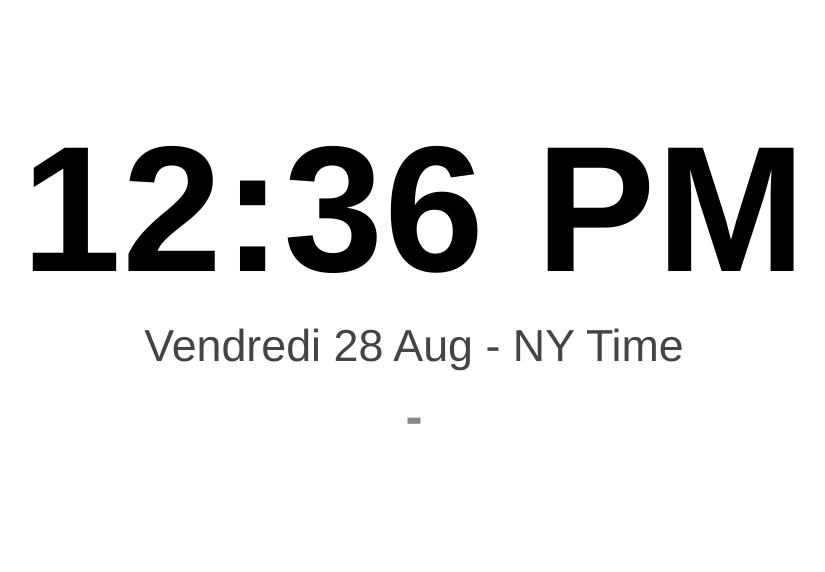
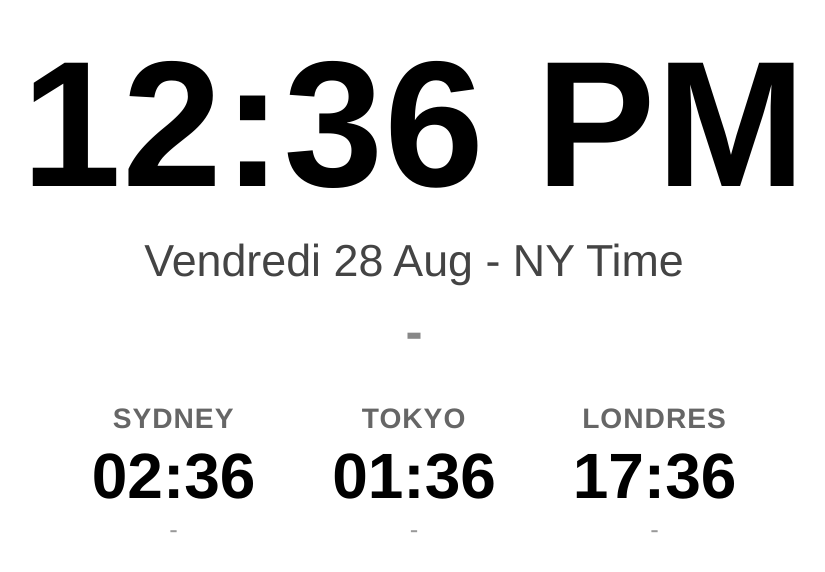
Before and after one commit to fhgf68xgxw-cmd/horloge, a plain HTML site: page index.html in a window 1280 px wide. Shown: the part 118-690 px from the top of the page, without its empty margins (226-1051 px from the left). Drawn offline with Linux system fonts and the light colour scheme.

Commit message:
Add files via upload

```diff
--- a/index.html
+++ b/index.html
@@ -71,6 +71,47 @@
     margin-top: 12px;
     text-align: center;
   }
+  #sessions {
+    display: -webkit-box;
+    display: -webkit-flex;
+    display: flex;
+    -webkit-box-orient: horizontal;
+    -webkit-flex-direction: row;
+    flex-direction: row;
+    -webkit-box-pack: center;
+    -webkit-justify-content: center;
+    justify-content: center;
+    margin-top: 30px;
+    width: 100%;
+  }
+  .session-clock {
+    text-align: center;
+    margin: 0 3vw;
+  }
+  .session-label {
+    font-size: 2.2vw;
+    color: #666666;
+    font-weight: bold;
+    letter-spacing: 1px;
+  }
+  .session-time {
+    font-size: 5vw;
+    font-weight: bold;
+    color: #000000;
+    margin-top: 4px;
+  }
+  .session-time.kz {
+    color: #a30000;
+  }
+  .session-status {
+    font-size: 2vw;
+    color: #999999;
+    margin-top: 2px;
+  }
+  .session-status.kz {
+    color: #a30000;
+    font-weight: bold;
+  }
 </style>
 </head>
 <body>
@@ -79,6 +120,24 @@
   <div id="date">--</div>
   <div id="status">-</div>
   <div id="countdown"></div>
+
+  <div id="sessions">
+    <div class="session-clock">
+      <div class="session-label">SYDNEY</div>
+      <div class="session-time" id="sydney-time">--:--</div>
+      <div class="session-status" id="sydney-status">-</div>
+    </div>
+    <div class="session-clock">
+      <div class="session-label">TOKYO</div>
+      <div class="session-time" id="tokyo-time">--:--</div>
+      <div class="session-status" id="tokyo-status">-</div>
+    </div>
+    <div class="session-clock">
+      <div class="session-label">LONDRES</div>
+      <div class="session-time" id="london-time">--:--</div>
+      <div class="session-status" id="london-status">-</div>
+    </div>
+  </div>
 </div>
 
 <script>
@@ -110,6 +169,53 @@ function getNYTime() {
   var offsetHours = isUSDST(utcDate) ? -4 : -5;
   var nyMs = utcMs + (offsetHours * 3600000);
   return new Date(nyMs);
+}
+
+// DST Europe : dernier dimanche mars 1h UTC -> dernier dimanche octobre 1h UTC
+function isEUDST(utcDate) {
+  var year = utcDate.getUTCFullYear();
+  var marchBase = new Date(Date.UTC(year, 2, 31, 1));
+  marchBase.setUTCDate(31 - marchBase.getUTCDay());
+  var octBase = new Date(Date.UTC(year, 9, 31, 1));
+  octBase.setUTCDate(31 - octBase.getUTCDay());
+  var t = utcDate.getTime();
+  return t >= marchBase.getTime() && t < octBase.getTime();
+}
+
+// DST Australie : 1er dimanche octobre 2h AEST -> 1er dimanche avril 3h AEDT
+function isAUDST(utcDate) {
+  var year = utcDate.getUTCFullYear();
+  var octFirst = new Date(Date.UTC(year, 9, 1));
+  var octOffset = (7 - octFirst.getUTCDay()) % 7;
+  var octSunday = 1 + octOffset;
+  var dstStart = new Date(Date.UTC(year, 9, octSunday, -8)); // 2h AEST(+10) = 16h UTC veille
+
+  var aprFirst = new Date(Date.UTC(year, 3, 1));
+  var aprOffset = (7 - aprFirst.getUTCDay()) % 7;
+  var aprSunday = 1 + aprOffset;
+  var dstEnd = new Date(Date.UTC(year, 3, aprSunday, -8)); // 3h AEDT(+11) = 16h UTC veille
+
+  var t = utcDate.getTime();
+  if (t >= dstStart.getTime()) return true;
+  if (t < dstEnd.getTime()) return true;
+  return false;
+}
+
+function getCityTime(offsetFn) {
+  var nowMs = new Date().getTime();
+  var utcDate = new Date(nowMs);
+  var offset = offsetFn(utcDate);
+  return new Date(nowMs + offset * 3600000);
+}
+
+function getSydneyTime() {
+  return getCityTime(function (d) { return isAUDST(d) ? 11 : 10; });
+}
+function getTokyoTime() {
+  return getCityTime(function () { return 9; });
+}
+function getLondonTime() {
+  return getCityTime(function (d) { return isEUDST(d) ? 1 : 0; });
 }
 
 var days = ["Dimanche","Lundi","Mardi","Mercredi","Jeudi","Vendredi","Samedi"];
@@ -234,6 +340,34 @@ function update() {
     playBeep();
   }
   prevZone = zone;
+
+  // --- Sessions Sydney / Tokyo / Londres ---
+  updateSession(getSydneyTime(), "sydney", 8 * 3600, 17 * 3600);
+  updateSession(getTokyoTime(), "tokyo", 9 * 3600, 18 * 3600);
+  updateSession(getLondonTime(), "london", 8 * 3600, 17 * 3600);
+}
+
+function updateSession(cityDate, id, startSec, endSec) {
+  var h = cityDate.getUTCHours();
+  var m = cityDate.getUTCMinutes();
+  var s = cityDate.getUTCSeconds();
+  var secs = h * 3600 + m * 60 + s;
+  var inKZ = secs >= startSec && secs < endSec;
+
+  var timeEl = document.getElementById(id + "-time");
+  var statusEl = document.getElementById(id + "-status");
+
+  timeEl.innerHTML = pad(h) + ":" + pad(m);
+
+  if (inKZ) {
+    timeEl.className = "session-time kz";
+    statusEl.className = "session-status kz";
+    statusEl.innerHTML = "KILLZONE";
+  } else {
+    timeEl.className = "session-time";
+    statusEl.className = "session-status";
+    statusEl.innerHTML = "-";
+  }
 }
 
 update();
```
